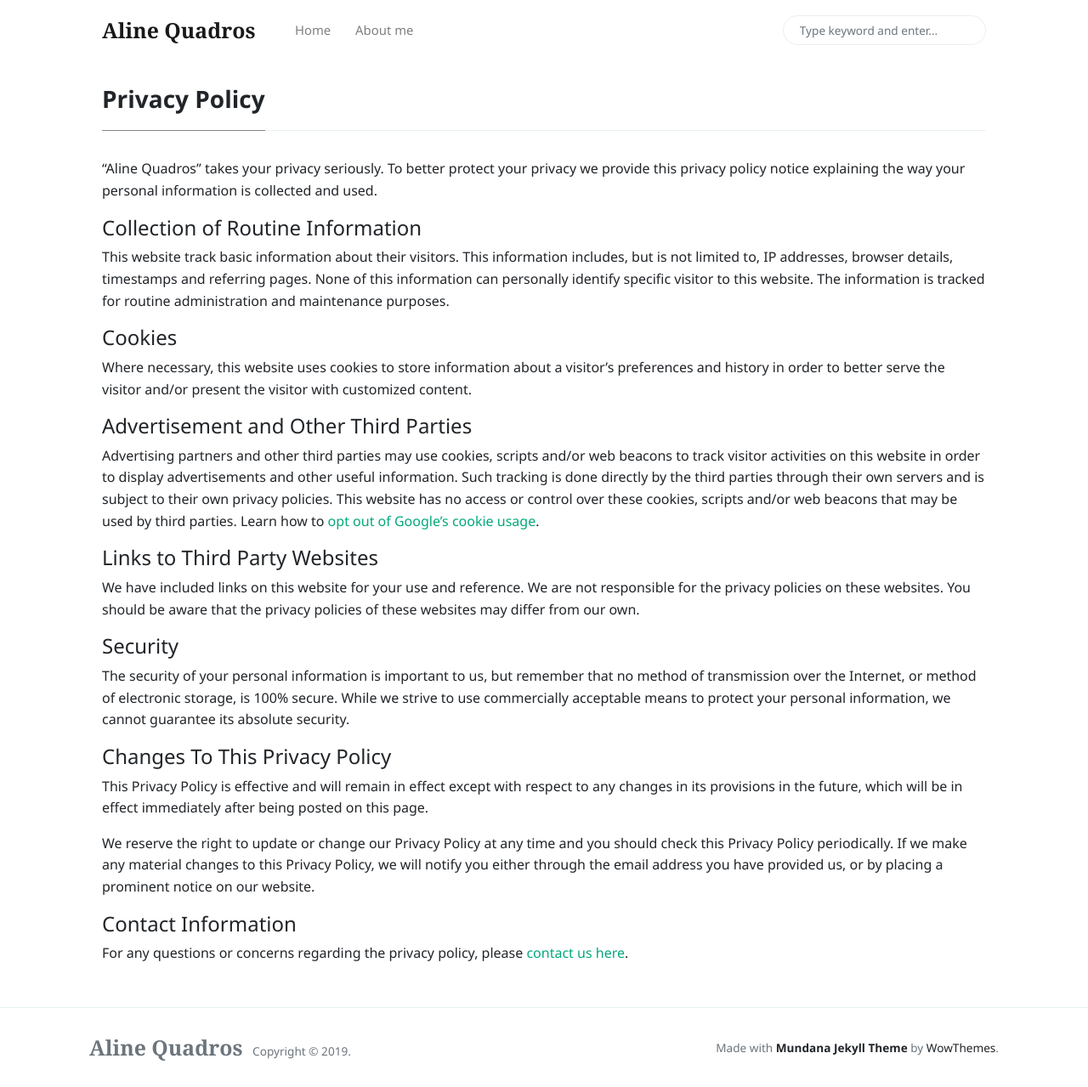
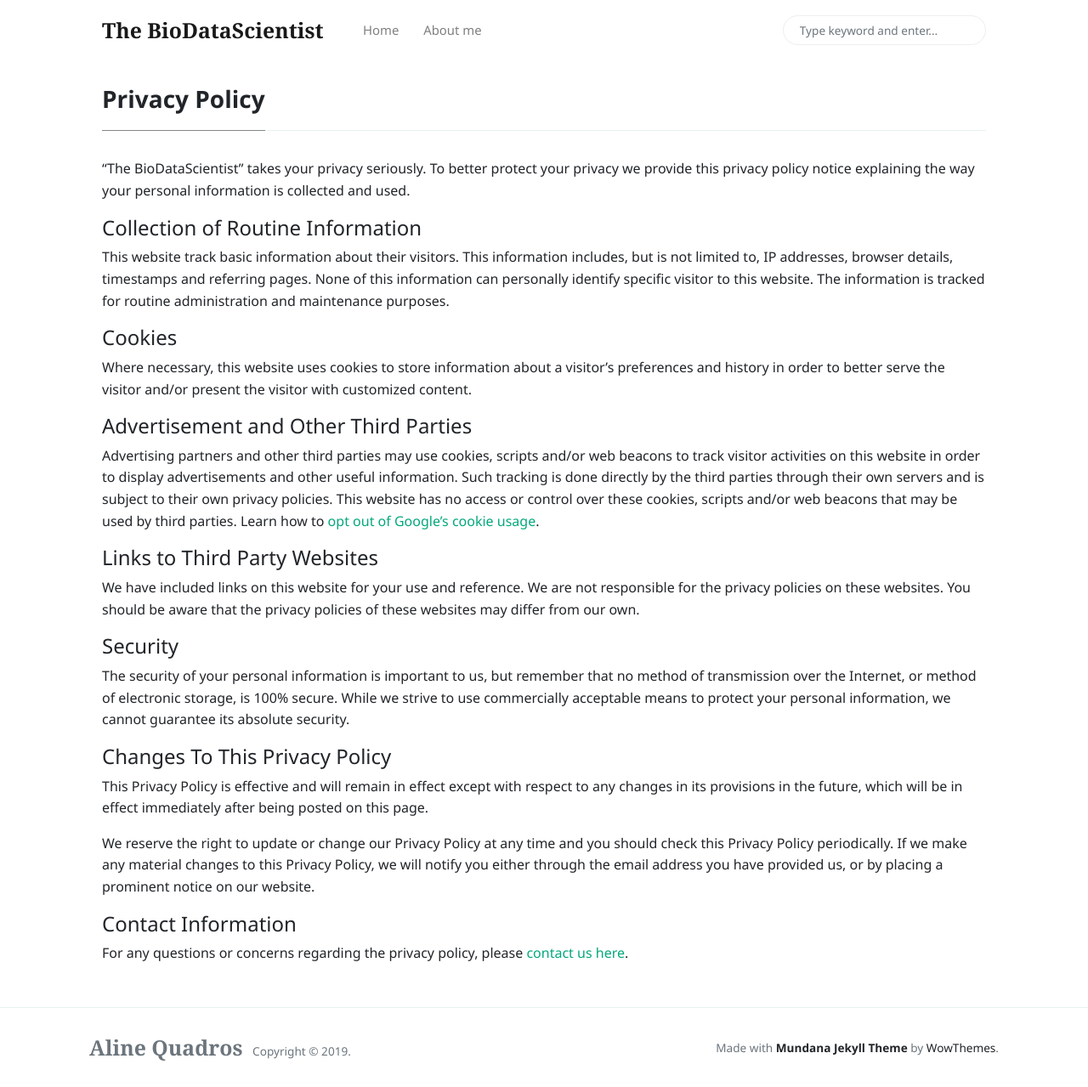
Before and after one commit to AlineQuadros/blog, a Jekyll site: the page built from _pages/privacy-policy.md, in a window 1280 px wide and 1279 px high. Shown: the whole window at 85% size. Built offline with Jekyll 4.4.1, drawn with Linux system fonts in a browser that asks for light colours; nearby versions of some CDN libraries.

Commit message:
changed main headline

```diff
--- a/_config.yml
+++ b/_config.yml
@@ -1,6 +1,6 @@
 # Site
-name: 'Aline Quadros'
-description: 'Data science | Ecological applications'
+name: 'The BioDataScientist'
+description: 'Data science | Ecological questions'
 logo: 'assets/images/logo.png'
 favicon: 'assets/images/favicon.ico'
 baseurl: '/blog'
@@ -48,7 +48,7 @@ markdown: kramdown
 highlighter: rouge
 
 # Paginate
-paginate: 10
+paginate: 15
 
 
 
```
